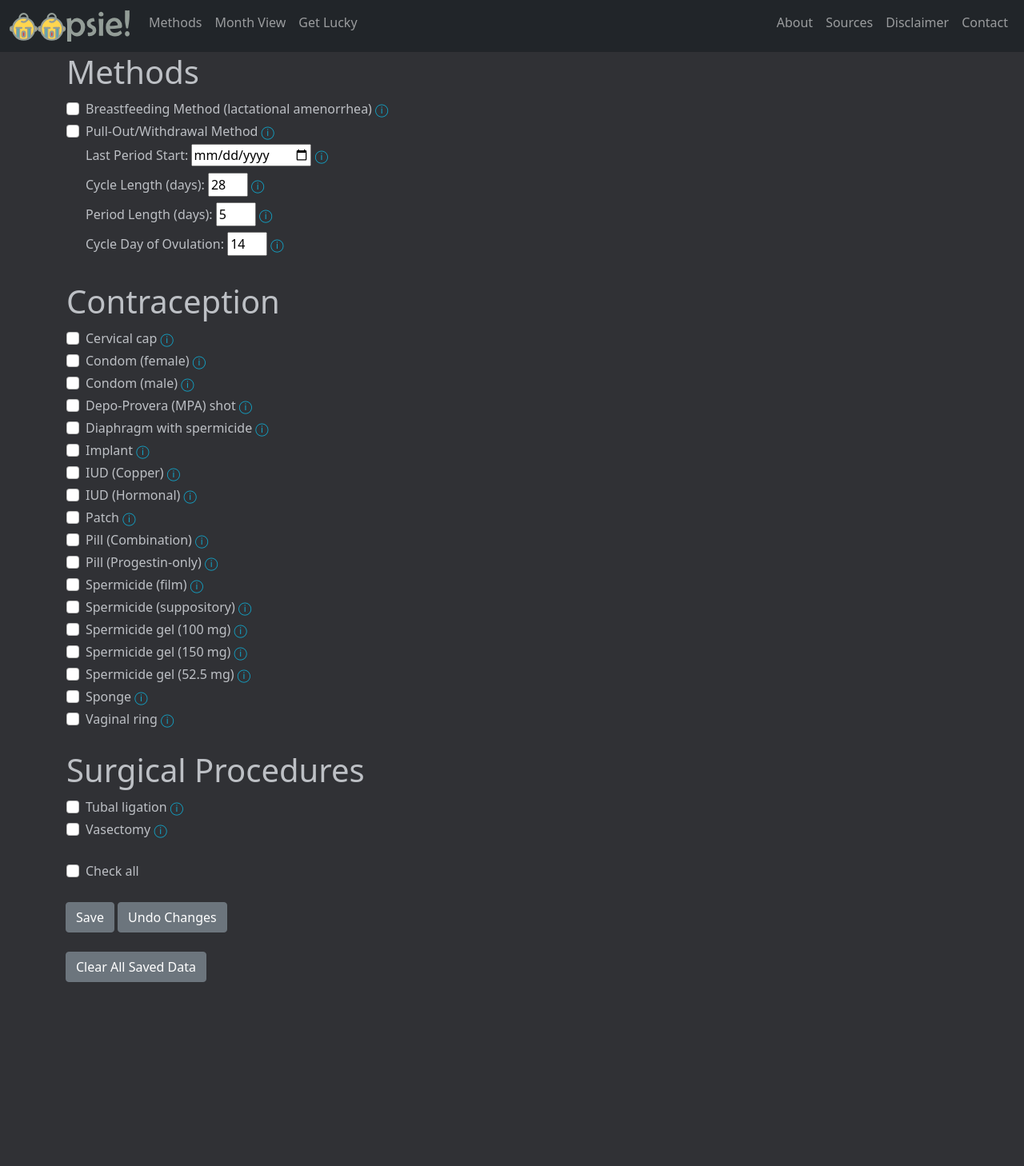
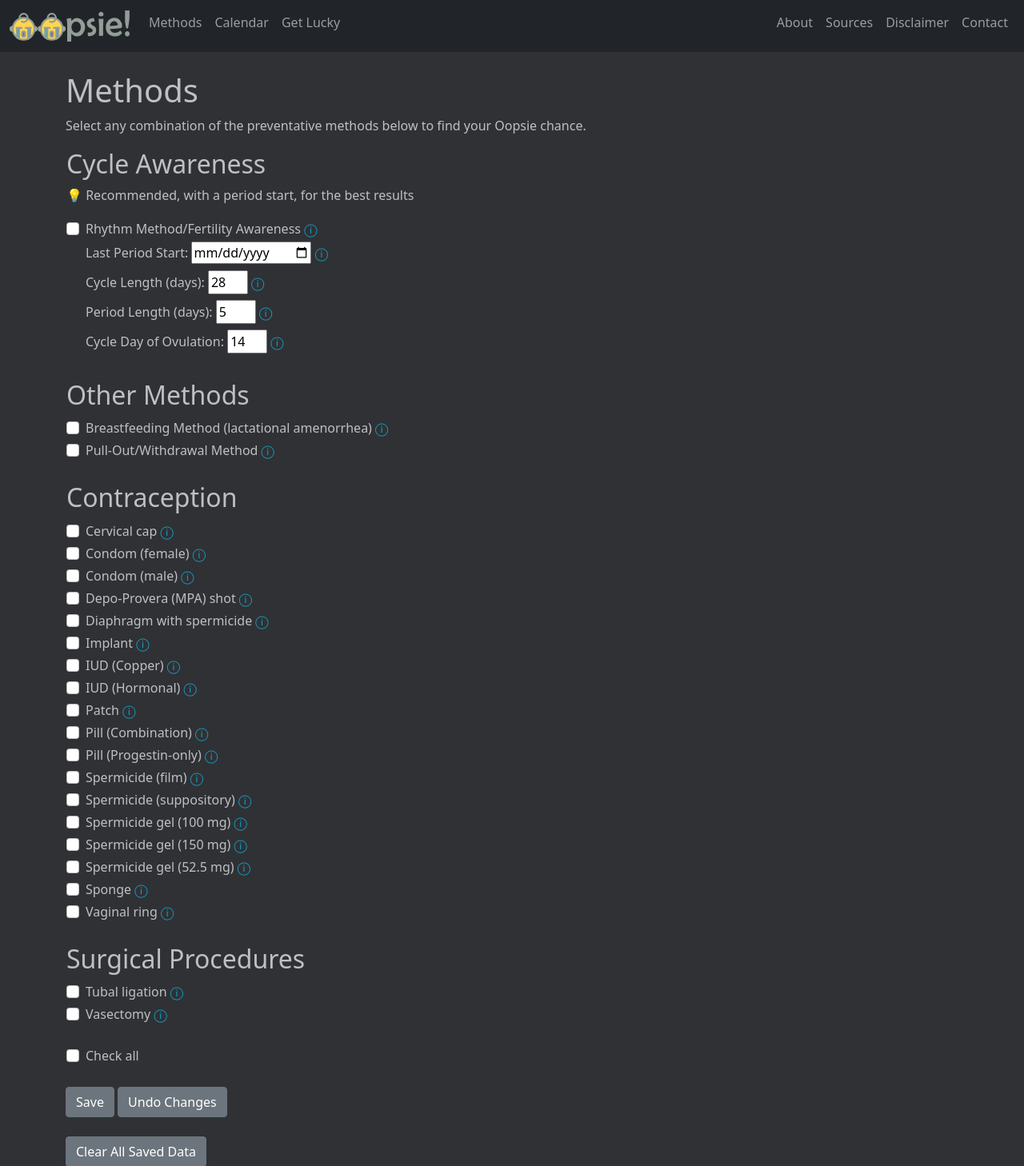
Before and after one commit to ragmats/oopsie, a Flask app: page /methods in a window 1280 px wide. Shown: the top 1458 px of the page at 80% size. Before the commit the page ends 1228 px from the top, so only its background shows below. Run offline with Flask 2, Linux system fonts and the light colour scheme; data comes from the database, SQL or seed files in the repository; both versions use the stored data as it was after the commit; some libraries are stand-ins or nearby versions.

Commit message:
added a bunch of things

```diff
--- a/app.py
+++ b/app.py
@@ -27,9 +27,9 @@ app = Flask(__name__)
 
 app.secret_key = "NDQc#@5~cgKT)mv2qG<c(B@!"
 
-# Configure Flask-Session library for cookies
+# Configure Flask session cookies
 app.config["SESSION_PERMANENT"] = True
-app.config['PERMANENT_SESSION_LIFETIME'] = timedelta(days=9999)
+app.config['PERMANENT_SESSION_LIFETIME'] = timedelta(days=10000)
 app.config['SESSION_COOKIE_NAME'] = "my_session"
 
 app.config["SQLALCHEMY_DATABASE_URI"] = "sqlite:///oopsie.db"
@@ -194,11 +194,12 @@ def index():
                 session["selections_date_last_saved"] = None
 
                 # Get data from database for display on Methods page
+                cycle_awareness = Methods.query.filter_by(type="cycle_awareness").order_by(Methods.id).all()
                 contraception = Methods.query.filter_by(type="contraception").order_by(Methods.id).all()
                 method = Methods.query.filter_by(type="method").order_by(Methods.id).all()
                 surgical = Methods.query.filter_by(type="surgical procedure").order_by(Methods.id).all()
 
-                return render_template("methods.html", contraception=contraception, method=method, surgical=surgical, selections=session.get("selections"), cycle_start=cycle_start, cycle_length=cycle_length, period_length=period_length, cycle_day_ovulation=cycle_day_ovulation, rhythm_chance=rhythm_chance, date_error=date_error, length_error=length_error)
+                return render_template("methods.html", contraception=contraception, cycle_awareness=cycle_awareness, method=method, surgical=surgical, selections=session.get("selections"), cycle_start=cycle_start, cycle_length=cycle_length, period_length=period_length, cycle_day_ovulation=cycle_day_ovulation, rhythm_chance=rhythm_chance, date_error=date_error, length_error=length_error)
 
     # When user navigates back to homepage without clicking "save" from Methods page...
     else:
@@ -322,6 +323,7 @@ def methods():
     """Returns methods page, where the user selects, saves, or clears method selections"""
 
     # Get data from database
+    cycle_awareness = Methods.query.filter_by(type="cycle_awareness").order_by(Methods.id).all()
     contraception = Methods.query.filter_by(type="contraception").order_by(Methods.id).all()
     method = Methods.query.filter_by(type="method").order_by(Methods.id).all()
     surgical = Methods.query.filter_by(type="surgical procedure").order_by(Methods.id).all()
@@ -360,7 +362,7 @@ def methods():
             cycle_day = None
             rhythm_chance = None
 
-    return render_template("methods.html", contraception=contraception, method=method, surgical=surgical, selections=selections, cycle_start=cycle_start, cycle_length=cycle_length, period_length=period_length, cycle_day_ovulation=cycle_day_ovulation, rhythm_chance=rhythm_chance)
+    return render_template("methods.html", cycle_awareness=cycle_awareness, contraception=contraception, method=method, surgical=surgical, selections=selections, cycle_start=cycle_start, cycle_length=cycle_length, period_length=period_length, cycle_day_ovulation=cycle_day_ovulation, rhythm_chance=rhythm_chance)
 
 
 @app.route("/clear")
@@ -421,8 +423,8 @@ def get_lucky():
     return render_template("get_lucky.html", oopsie_chance=oopsie_chance)
 
 
-@app.route("/month_view")
-def month_view():
+@app.route("/calendar")
+def calendar():
     """Returns calendar page, where the user views a calendar of Oopsie chances, cycle days, ovulation days, period days, etc."""
 
     # Calendar by:
@@ -502,21 +504,21 @@ def month_view():
             # Add period day text to calendar for the i'th day if Rhythm Method (ID = 21) has been selected
             if cycle_start and "21" in session.get("selections") and (check_period(cycle_day, period_length)):
                 events.append({
-                    "title": "Period/bleeding",
+                    "title": "Period Day",
                     "date": str(get_date(i)) + "T00:00:00",
                 })
 
             # Add ovulation day text to calendar for the i'th day if Rhythm Method (ID = 21) has been selected
             if cycle_start and "21" in session.get("selections") and (check_ovulation(cycle_day, cycle_day_ovulation)):
                 events.append({
-                    "title": "Ovulation day",
+                    "title": "Ovulation Day",
                     "date": str(get_date(i)) + "T00:00:00",
                 })
 
         # Save events in session
         session["saved_events"] = events
 
-    return render_template("month_view.html", events=events)
+    return render_template("calendar.html", events=events)
 
 
 @app.route("/about")
@@ -696,7 +698,8 @@ def get_period_length(period_length_session):
     """Returns period length as int if it is saved in the session, otherwise return default (5)"""
 
     # If period length is in session, convert string to int, otherwise set to default (5 days)
-    if period_length_session != None:
+
+    if period_length_session != None and period_length_session != "":
         period_length = int(period_length_session)
     else:
         period_length = 5
--- a/static/css/styles.css
+++ b/static/css/styles.css
@@ -4,8 +4,17 @@ a {
 }
 
 a:hover {
-    color: #ff0066;
+    color: #81c0cf;
     text-decoration: none;
+}
+
+a.period {
+    color: rgb(255, 50, 50);
+    text-decoration: none;
+}
+
+a.period:hover {
+    color: rgb(255, 50, 50);
 }
 
 a.svg {
--- a/templates/about.html
+++ b/templates/about.html
@@ -6,13 +6,13 @@
 
 {% block main %}
   <h1>About</h1>
-    <p>Oopsie is a web-based application built using Flask, Python, JavaScript, and SQL as a final project for <a href="https://cs50.harvard.edu/x/2021/" target="_blank">CS50x 2021.</a> Oopsie also uses <a href="https://getbootstrap.com/" target="_blank">Bootstrap</a> and <a href="https://fullcalendar.io/" target="_blank">FullCalendar</a>.</p>
+    <p>Oopsie is a web-based anti-fertility calculator that celebrates the wonderful, life-altering event of not getting pregnant. It was built with Flask, Python, JavaScript, and SQL as a final project for <a href="https://cs50.harvard.edu/x/2021/" target="_blank">CS50x 2021.</a> Oopsie also uses <a href="https://getbootstrap.com/" target="_blank">Bootstrap</a> and <a href="https://fullcalendar.io/" target="_blank">FullCalendar</a>.</p>
 
     <p style="font-weight:500;">The main goals of the project were:</p>
 
     <ol>
-      <li>To make an inverse or “dark” (as in Wario to Mario) anti-fertility app that celebrates, with tongue in cheek, the wonderful, life-altering event of not getting pregnant (inspired by <a href="https://www.youtube.com/watch?v=9Lms9d3eo1g&ab_channel=RMVideos" target="_blank">this</a> viral video).</li>
-      <li>To provide a simple daily “Oopsie” percentage based on selected and combined preventative methods that could be useful at-a-glance to anyone interested &#8212; as opposed to the many, very pink existing fertility apps that seem to be designed only for expecting moms and rarely (if ever) involve preventative methods or percentage chances.</li>
+      <li>To make an inverse or “dark” (as in Wario to Mario) anti-fertility app inspired by <a href="https://www.youtube.com/watch?v=9Lms9d3eo1g&ab_channel=RMVideos" target="_blank">this</a> viral video.</li>
+      <li>To provide a simple “Oopsie” percentage based on selected and combined preventative methods that could be useful at-a-glance to anyone interested &#8212; as opposed to the many, very pink existing fertility apps that seem to be designed only for expecting moms and rarely (if ever) involve preventative methods or percentage chances.</li>
       <li>To allow inputs for The Rhythm Method (cycle start & length, period length, ovulation day) and calculate a different ongoing daily Oopsie chance based on these inputs and to show these calculations for today, yesterday, tomorrow, and in a populated full calendar view.</li>
       <li>To create a mini simulation game where the user can “get lucky” (and unlucky) based on the Oopsie chance for the day.</li>
     </ol>
--- a/templates/month_view.html
+++ b/templates/calendar.html
@@ -1,11 +1,11 @@
 {% extends "layout.html" %}
 
 {% block title %}
-  Month View
+  Calendar
 {% endblock %}
 
 {% block main %}
-  <h1>Month View</h1>
+  <h1>Calendar</h1>
 
   <div id="calendar"></div>
 
--- a/templates/layout.html
+++ b/templates/layout.html
@@ -18,7 +18,7 @@
     <!-- Fav icon -->
     <link rel="icon" type="image/png" href="static/images/favicon.ico"/>
 
-    <title>Oopsie {% block title %}{% endblock %}</title>
+    <title>Oopsie - {% block title %}{% endblock %}</title>
   </head>
   <body>
     <nav class="navbar navbar-expand-md navbar-dark bg-dark">
@@ -33,7 +33,7 @@
                 <a class="nav-link" href="{{ url_for('methods') }}">Methods</a>
               </li>
               <li class="nav-item">
-                <a class="nav-link" href="{{ url_for('month_view') }}">Month View</a>
+                <a class="nav-link" href="{{ url_for('calendar') }}">Calendar</a>
               </li>
               <li class="nav-item">
                 <a class="nav-link" href="{{ url_for('get_lucky') }}">Get Lucky</a>
@@ -62,6 +62,7 @@
     </nav>
 
     <div class="container">
+        <br/>
         {% block main %}{% endblock %}
     </div>
 
--- a/templates/methods.html
+++ b/templates/methods.html
@@ -1,15 +1,19 @@
 {% extends "layout.html" %}
 
 {% block title %}
-  Methods
+  Methods & Preventions
 {% endblock %}
 
 {% block main %}
+  <h1>Methods</h1>
+  <p>Select any combination of the preventative methods below to find your Oopsie chance.</p>
+
   <form action="{{ url_for('index') }}" method="POST">
     <table>
       <tr>
         <td colspan="2">
-          <h1>Methods</h1>
+          <h2>Cycle Awareness</h2>
+          <p>&#128161; Recommended, with a period start, for the best results</p>
           {% if date_error %}
             <div class="alert alert-danger alert-dismissible fade show" role="alert">
               {{ date_error }}
@@ -24,7 +28,7 @@
           {% endif %}
         </td>
       </tr>
-    {% for row in method %}
+    {% for row in cycle_awareness %}
       <tr>
         <td>
           <div class="form-check">
@@ -66,35 +70,62 @@
         <div class="form-check">
           <label class="form-label" for="cycle_length">Cycle Length (days): </label>
           {% if cycle_length %}
-            <input class="form-input" style="width: 50px;" type="number" placeholder="28" id="cycle_length" name="cycle_length" min="21" max="35" value="{{ cycle_length }}">
+            <input class="form-input" style="width: 50px;" type="number" id="cycle_length" name="cycle_length" min="21" max="40" value="{{ cycle_length }}">
           {% else %}
-            <input class="form-input" style="width: 50px;" type="number" placeholder="28" id="cycle_length" name="cycle_length" min="21" max="35" value="28">
+            <input class="form-input" style="width: 50px;" type="number" id="cycle_length" name="cycle_length" min="21" max="40" value="28">
           {% endif %}
           <a href="javascript:void(0)" data-bs-toggle="tooltip" title="If you don't enter the cycle length, we will assume the average of 28 days.">&#9432;</a>
         </div>
         <div class="form-check">
           <label class="form-label" for="period_length">Period Length (days): </label>
           {% if period_length != None %}
-            <input class="form-input" style="width: 50px;" type="number" placeholder="5" id="period_length" name="period_length" min="0" max="35" value="{{ period_length }}">
+            <input class="form-input" style="width: 50px;" type="number" id="period_length" name="period_length" min="0" max="40" value="{{ period_length }}">
           {% else %}
-            <input class="form-input" style="width: 50px;" type="number" placeholder="5" id="period_length" name="period_length" min="0" max="35" value="5">
+            <input class="form-input" style="width: 50px;" type="number" id="period_length" name="period_length" min="0" max="40" value="5">
           {% endif %}
           <a href="javascript:void(0)" data-bs-toggle="tooltip" title="Enter a period length if you want to see days of bleeding on the calendar. By default, we will assume an average of 5 days. If you do not wish to view bleeding on the calendar, set to zero and save (will not affect the Oopsie chance).">&#9432;</a>
         </div>
         <div class="form-check">
           <label class="form-label" for="cycle_day_ovulation">Cycle Day of Ovulation: </label>
           {% if cycle_day_ovulation %}
-            <input class="form-input" style="width: 50px;" type="number" placeholder="14" id="cycle_day_ovulation" name="cycle_day_ovulation" min="1" max="35" value="{{ cycle_day_ovulation }}">
+            <input class="form-input" style="width: 50px;" type="number" id="cycle_day_ovulation" name="cycle_day_ovulation" min="1" max="40" value="{{ cycle_day_ovulation }}">
           {% else %}
-            <input class="form-input" style="width: 50px;" type="number" placeholder="14" id="cycle_day_ovulation" name="cycle_day_ovulation" min="1" max="35" value="14">
+            <input class="form-input" style="width: 50px;" type="number" id="cycle_day_ovulation" name="cycle_day_ovulation" min="1" max="40" value="14">
           {% endif %}
           <a href="javascript:void(0)" data-bs-toggle="tooltip" title="If you don't enter a cycle day of ovulation, we will assume the midpoint of the cycle.">&#9432;</a>
         </div>
       </td>
+    </tr>
+      <tr>
+        <td colspan="2">
+          <br/>
+          <h2>Other Methods</h2>
+      </td>
+    </tr>
+    {% for row in method %}
+      <tr>
+        <td>
+          <div class="form-check">
+            {% if row.id|string in selections %}
+              <input class="form-check-input" type="checkbox" value="{{ row.id }}" name="method_selected" id="{{ row.id }}" checked>
+            {% else %}
+              <input class="form-check-input" type="checkbox" value="{{ row.id }}" name="method_selected" id="{{ row.id }}">
+            {% endif %}
+            <label class="form-check-label" for="{{ row.id }}">
+              {% if (row.chance * 100)|round(5) % 1 == 0 %}
+                {{ row.method }} <a href="javascript:void(0)" data-bs-toggle="tooltip" title="{{ row.info }} ({{ (row.chance * 100)|int }}% Oopsie)">&#9432;</a>
+              {% else %}
+                {{ row.method }} <a href="javascript:void(0)" data-bs-toggle="tooltip" title="{{ row.info }} ({{ (row.chance * 100)|round(5) }}% Oopsie)">&#9432;</a>
+              {% endif %}
+              </label>
+          </div>
+        </td>
+      </tr>
+    {% endfor %}
     <tr>
       <td colspan="2">
         <br/>
-        <h1>Contraception</h1>
+        <h2>Contraception</h2>
       </td>
     </tr>
     {% for row in contraception %}
@@ -120,7 +151,7 @@
     <tr>
       <td colspan="2">
         <br/>
-        <h1>Surgical Procedures</h1>
+        <h2>Surgical Procedures</h2>
       </td>
     </tr>
     {% for row in surgical %}
```
Also changed, not shown: templates/index.html (+21 -10 lines), oopsie.db.
